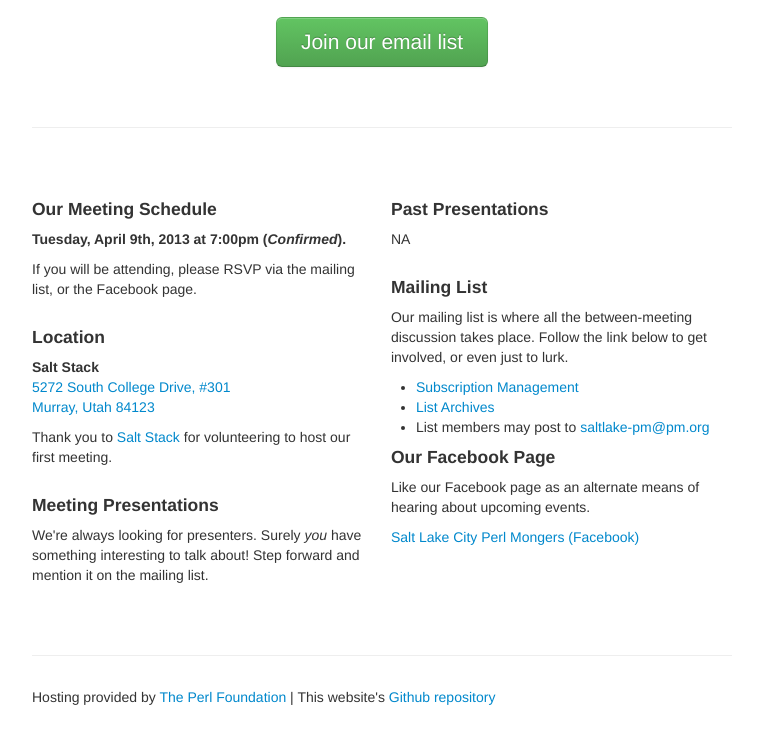
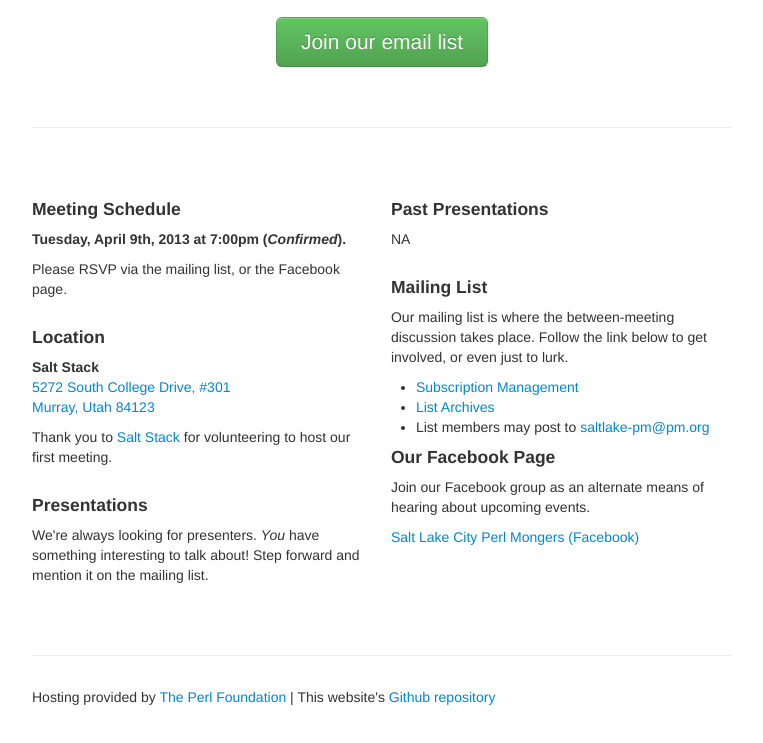
Before and after one commit to daoswald/saltlakepm, a plain HTML site: page index.html in a window 1280 px wide. Shown: the part 439-1182 px from the top of the page, without its empty margins (258-1021 px from the left). Drawn offline with Linux system fonts and the light colour scheme.

Commit message:
Cleaned up verbiage on main page.

```diff
--- a/index.html
+++ b/index.html
@@ -86,13 +86,12 @@
       <div class="row-fluid marketing">
         <div class="span6">
 
-          <h4>Our Meeting Schedule</h4>
+          <h4>Meeting Schedule</h4>
             <p>
               <b>Tuesday, April 9th, 2013 at 7:00pm (<em>Confirmed</em>).</b>
             </p>
             <p>
-              If you will be attending, please RSVP via the mailing list, or
-              the Facebook page.
+              Please RSVP via the mailing list, or the Facebook page.
             </p>
 
           <h4>Location</h4>
@@ -108,11 +107,11 @@
               for volunteering to host our first meeting.
             </p>
 
-          <h4>Meeting Presentations</h4>
+          <h4>Presentations</h4>
             <p>
-              We're always looking for presenters.  Surely <em>you</em> have
-              something interesting to talk about!  Step forward and mention
-              it on the mailing list.
+              We're always looking for presenters.  <em>You</em> have something
+              interesting to talk about!  Step forward and mention it on the
+              mailing list.
             </p>
         </div>
 
@@ -122,7 +121,7 @@
 
           <h4>Mailing List</h4>
           <p>
-            Our mailing list is where all the between-meeting discussion takes
+            Our mailing list is where the between-meeting discussion takes
             place.  Follow the link below to get involved, or even just to lurk.
           </p>
           <ul>
@@ -146,7 +145,7 @@
 
           <h4>Our Facebook Page</h4>
           <p>
-            Like our Facebook page as an alternate means of hearing about
+            Join our Facebook group as an alternate means of hearing about
             upcoming events.
           </p>
           <p>
```
